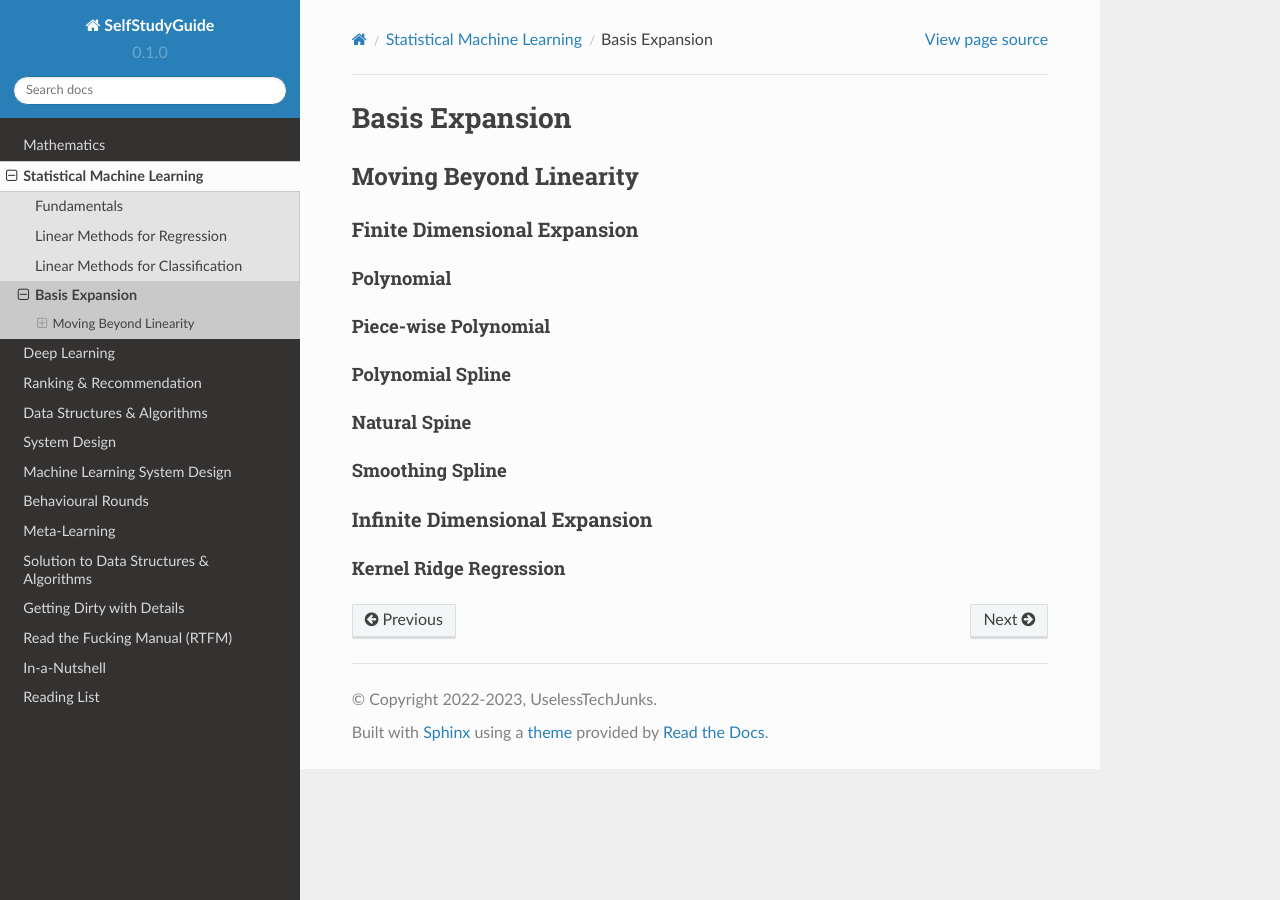
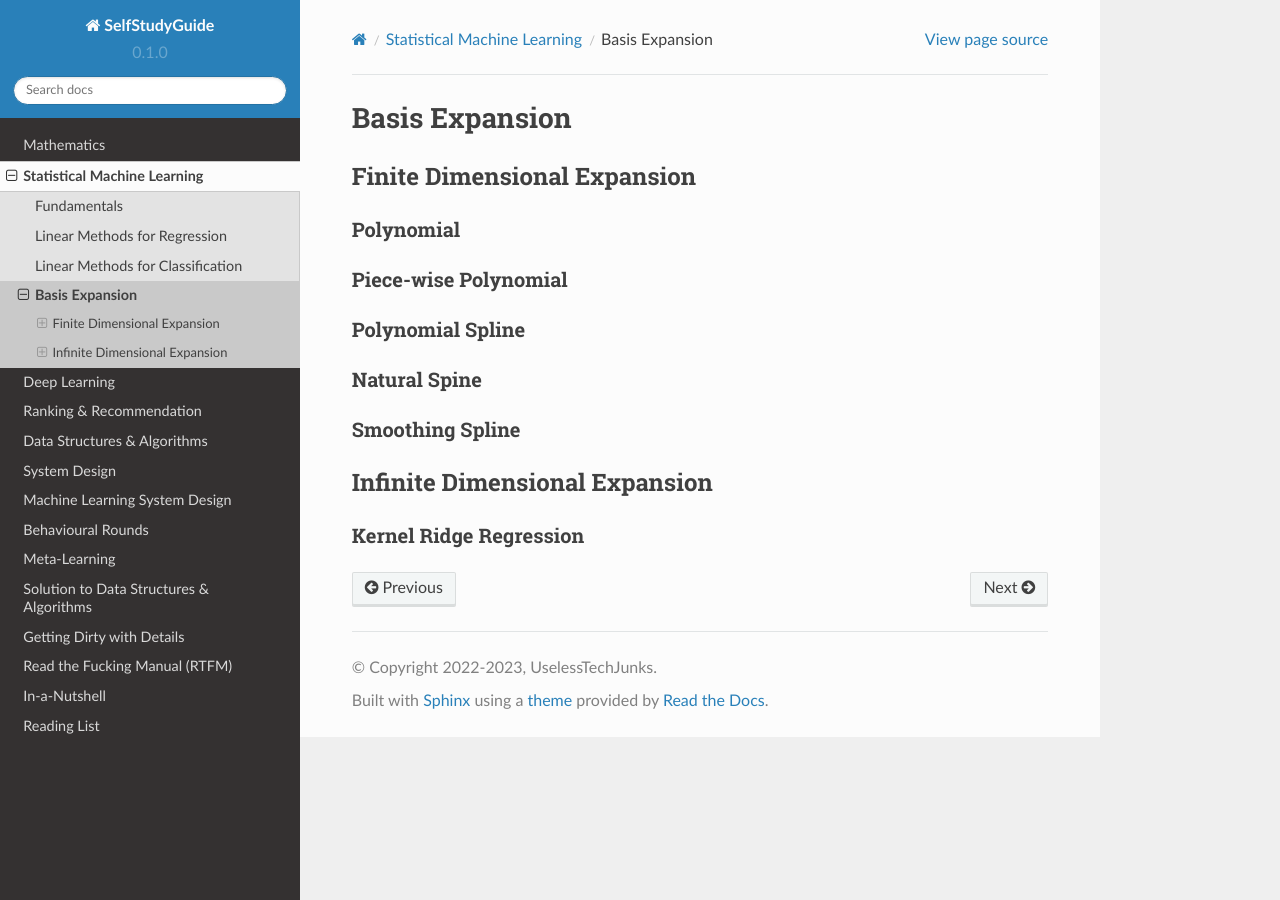
Before and after one commit to uselesstechjunks/leetcode, a Sphinx documentation site: the page built from docs/source/ml/basisexp.rst, in a window 1280 px wide. Built offline with Sphinx 7.4.7 and the Read the Docs theme 2.0.0, drawn with Linux system fonts in a browser that asks for light colours.

Commit message:
Update basisexp.rst

```diff
--- a/docs/source/ml/basisexp.rst
+++ b/docs/source/ml/basisexp.rst
@@ -3,27 +3,27 @@ Basis Expansion
 ##################################################################################
 
 **********************************************************************************
-Moving Beyond Linearity
+Finite Dimensional Expansion
 **********************************************************************************
 
-Finite Dimensional Expansion
+Polynomial
 ==================================================================================
-Polynomial
-----------------------------------------------------------------------------------
 
 Piece-wise Polynomial
-----------------------------------------------------------------------------------
+==================================================================================
 
 Polynomial Spline
-----------------------------------------------------------------------------------
+==================================================================================
 
 Natural Spine
-----------------------------------------------------------------------------------
+==================================================================================
 
 Smoothing Spline
-----------------------------------------------------------------------------------
+==================================================================================
 
+**********************************************************************************
 Infinite Dimensional Expansion
+**********************************************************************************
+
+Kernel Ridge Regression
 ==================================================================================
-Kernel Ridge Regression
-----------------------------------------------------------------------------------
```
